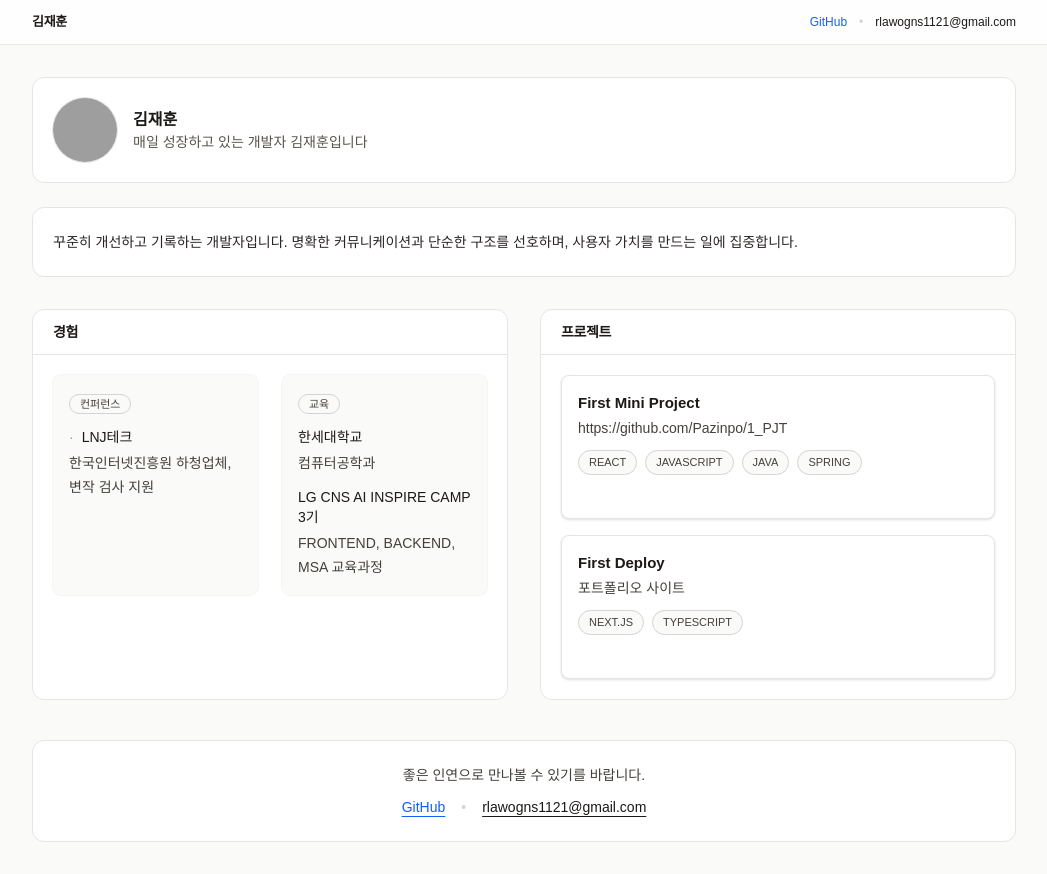
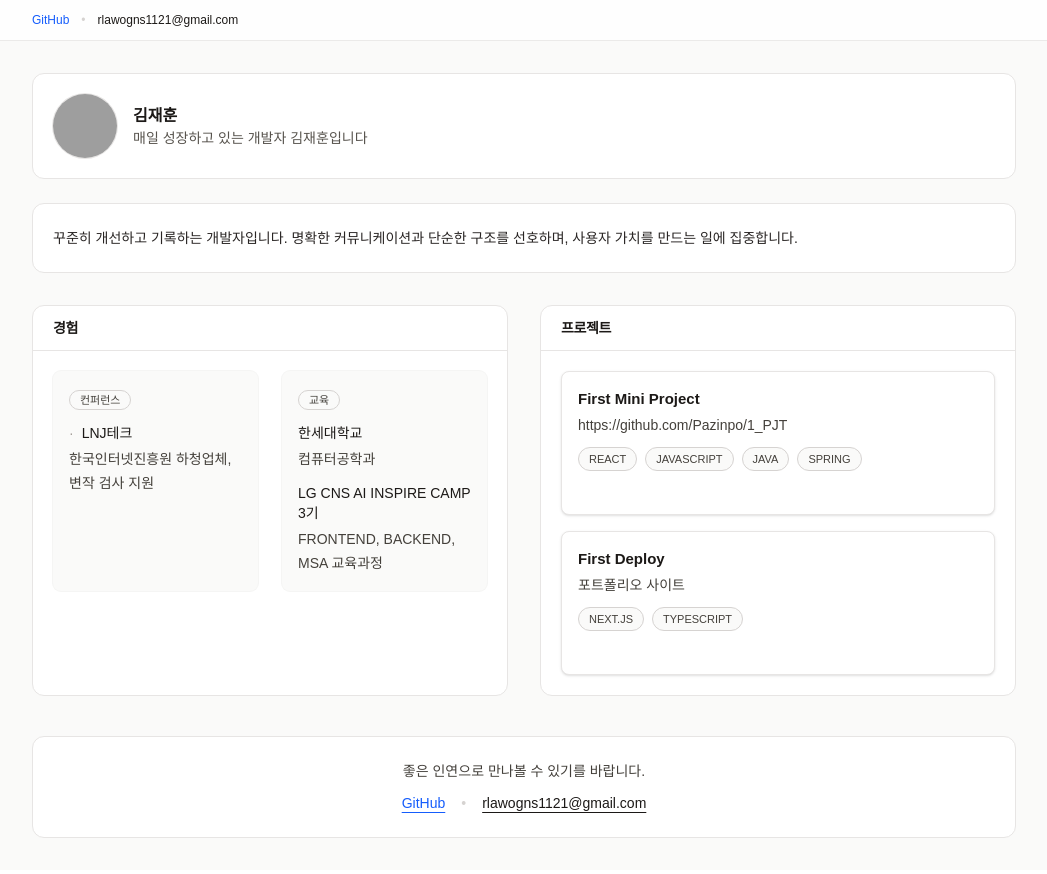
Before and after one commit to rlawogns1121/first-deploy, a Next.js app: page / in a window 1280 px wide. Shown: the whole page, without its empty margins (116-1163 px from the left). Built offline with nearby package versions, Linux system fonts and the light colour scheme; grey boxes are pictures that could not be loaded.

Commit message:
update main

```diff
--- a/app/page.tsx
+++ b/app/page.tsx
@@ -38,7 +38,6 @@ export default function Home() {
       {/* 상단바 */}
       <div className="sticky top-0 z-10 border-b border-stone-200/80 bg-white/80 backdrop-blur">
         <div className="mx-auto flex max-w-5xl items-center justify-between px-5 py-3">
-          <div className="text-[13px] font-semibold tracking-tight">{profile.name}</div>
           <div className="flex items-center gap-3 text-xs">
             <Link
               href={profile.links.github}
```
